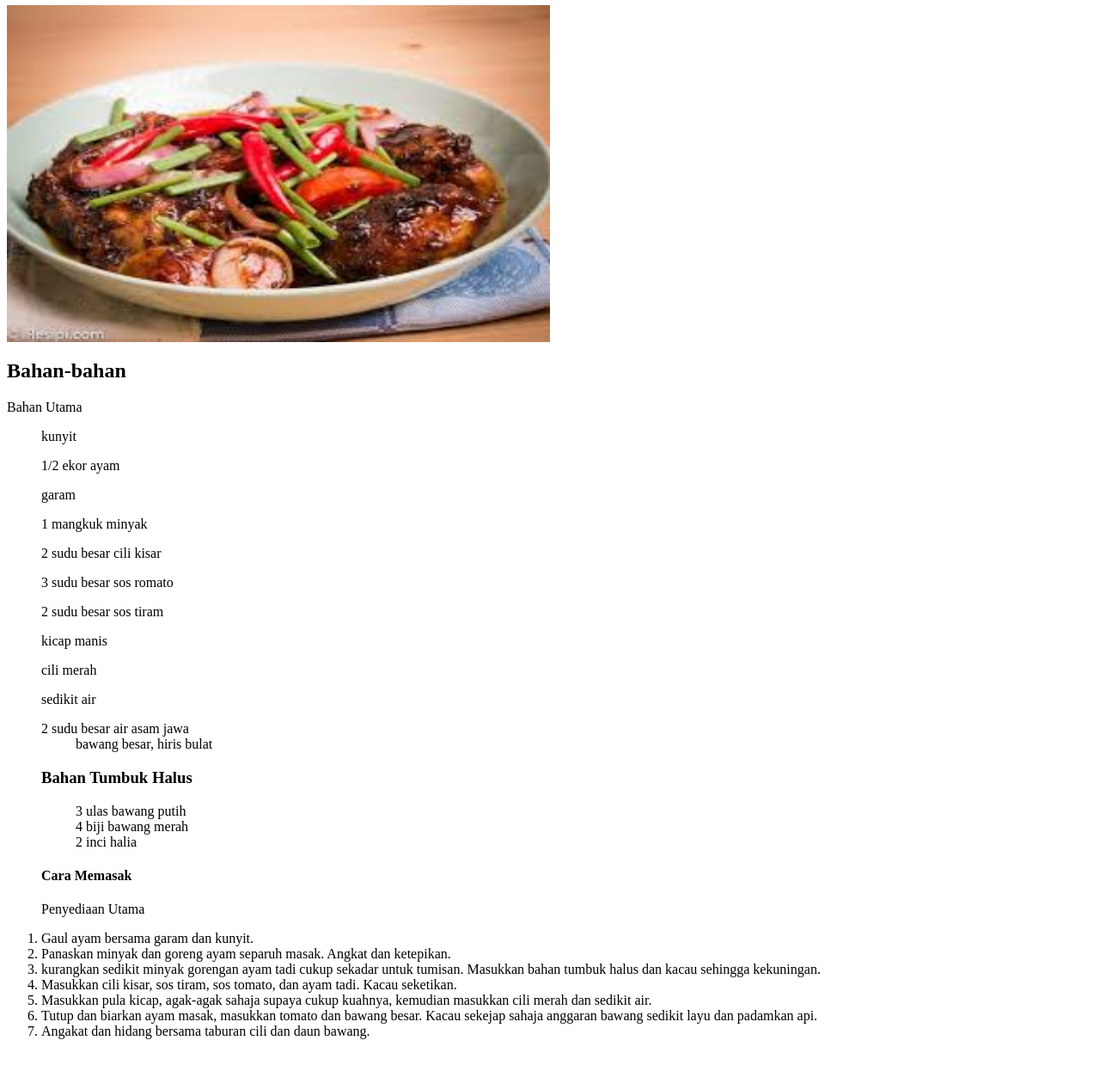
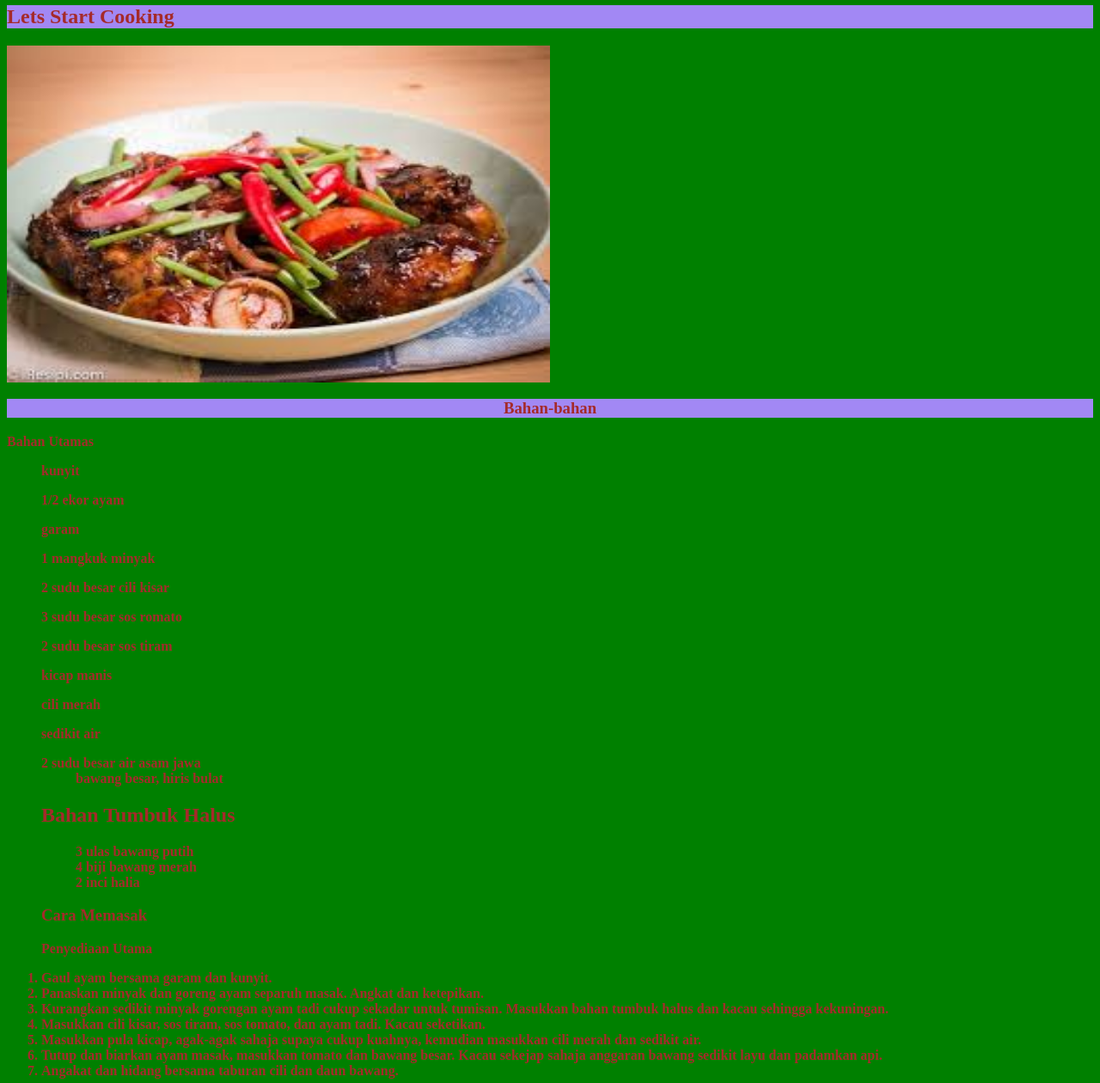
Before and after one commit to Illya-Insyirah/IMD318, a plain HTML site: page index.html in a window 1280 px wide. Shown: the part 60-1320 px from the top of the page at 86% size. Drawn offline with Linux system fonts and the light colour scheme.

Commit message:
Update index.html

```diff
--- a/index.html
+++ b/index.html
@@ -1,10 +1,27 @@
 <html>
-<h1><b> AYAM MASAK KICAP </b></h1>
-<! -- this is the picture space -->
+<head>
+    <title>Hello</title>
+</head>
+<style>
+body {
+background-color:green;
+color:brown;}
+body{
+font-family:times new roman;}
+
+</style>
+
+<body>
+<h1 style = "color: purple; text-align:center">
+Hello to My Website </h1>
+<h2 style="background-color:#A288F4"> Lets Start Cooking</h2>
+<p>
+
+<! - - this is the picture space -->
 <img src="ayam masak kicap.jpg" alt="gamabar ayam" width="50%" height="50%">
 
-<h2><b>Bahan-bahan</h2></b>
-<p>Bahan Utama</p>
+<h3 style="background-color:#A288F4; text-align: center"><b>Bahan-bahan</h3></b>
+<p><b>Bahan Utama<b>s</p>
 <ol>kunyit</ol>
 <ol>1/2 ekor ayam</ol>
 <ol>garam</ol>
@@ -18,16 +35,16 @@
 <ol>2 sudu besar air asam jawa</o>
 <ol>bawang besar, hiris bulat</ol>
 
-<h3>Bahan Tumbuk Halus</h3>
+<h2>Bahan Tumbuk Halus</h2>
 <ol>3 ulas bawang putih</ol>
 <ol>4 biji bawang merah</ol>
 <ol>2 inci halia</ol>
 
-<h4>Cara Memasak</h4>
+<h3>Cara Memasak</h3>
 <p>Penyediaan Utama</p>
 <li>Gaul ayam bersama garam dan kunyit.</li>
 <li>Panaskan minyak dan goreng ayam separuh masak. Angkat dan ketepikan.</li>
-<li>kurangkan sedikit minyak gorengan ayam tadi cukup sekadar untuk tumisan. Masukkan bahan tumbuk halus dan kacau sehingga kekuningan.</li>
+<li>Kurangkan sedikit minyak gorengan ayam tadi cukup sekadar untuk tumisan. Masukkan bahan tumbuk halus dan kacau sehingga kekuningan.</li>
 <li>Masukkan cili kisar, sos tiram, sos tomato, dan ayam tadi. Kacau seketikan.</li>
 <li>Masukkan pula kicap, agak-agak sahaja supaya cukup kuahnya, kemudian masukkan cili merah dan sedikit air.</li>
 <li>Tutup dan biarkan ayam masak, masukkan tomato dan bawang besar. Kacau sekejap sahaja anggaran bawang sedikit layu dan padamkan api.</li>
```
